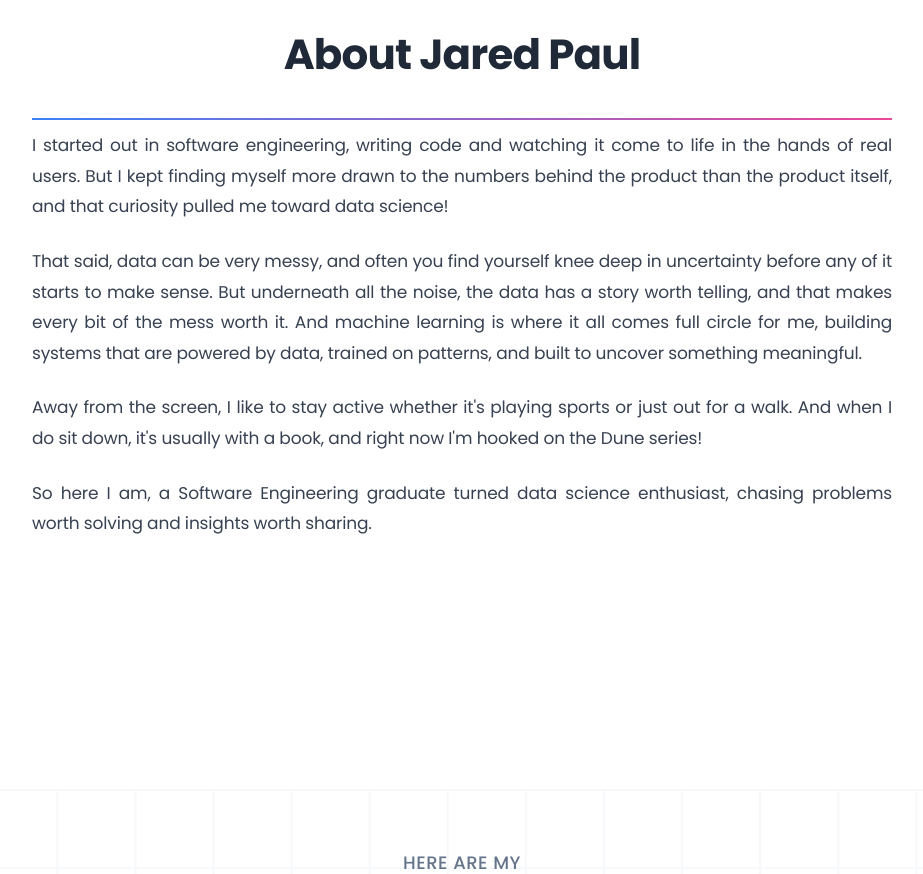
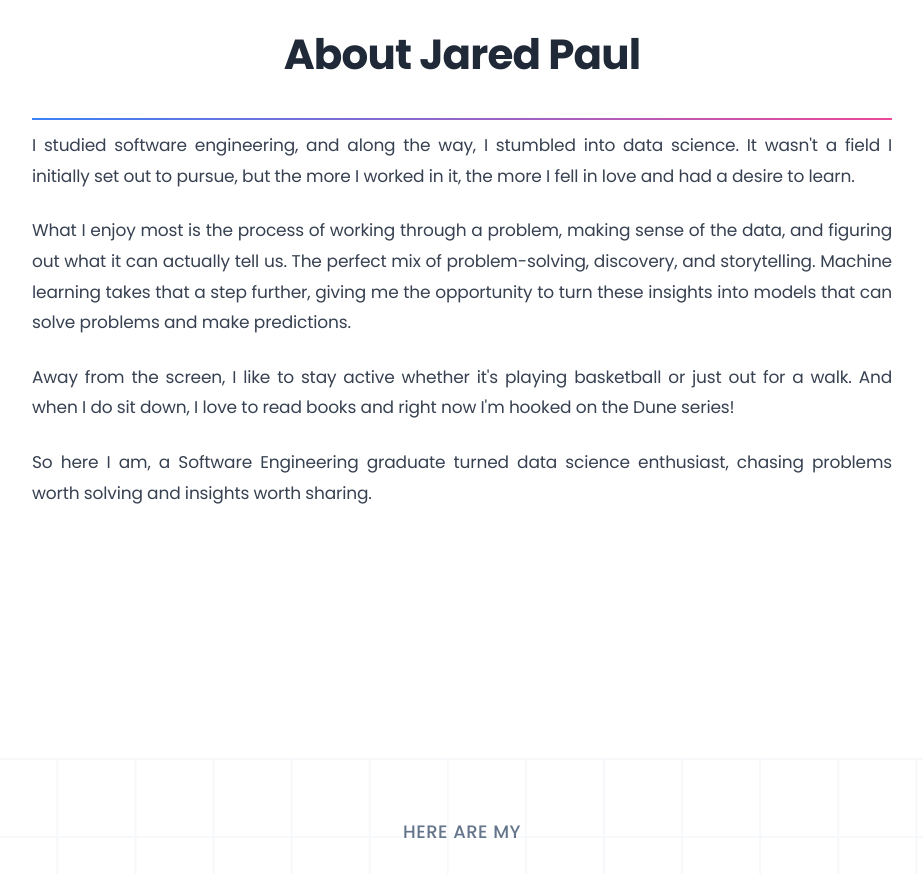
Before and after one commit to jrpaul08/portfolio, a React (Create React App) app: page / in a window 1280 px wide. Shown: the part 826-1700 px from the top of the page, without its empty margins (178-1101 px from the left). Built offline with nearby package versions, Linux system fonts and the light colour scheme.

Commit message:
update about me text

```diff
--- a/src/components/About/About.tsx
+++ b/src/components/About/About.tsx
@@ -11,13 +11,13 @@ const About: React.FC = () => {
           <hr className="gradient-line" />
           <div className="about-text">
             <p>
-              I started out in software engineering, writing code and watching it come to life in the hands of real users. But I kept finding myself more drawn to the numbers behind the product than the product itself, and that curiosity pulled me toward data science!
+              I studied software engineering, and along the way, I stumbled into data science. It wasn't a field I initially set out to pursue, but the more I worked in it, the more I fell in love and had a desire to learn.
             </p>
             <p>
-              That said, data can be very messy, and often you find yourself knee deep in uncertainty before any of it starts to make sense. But underneath all the noise, the data has a story worth telling, and that makes every bit of the mess worth it. And machine learning is where it all comes full circle for me, building systems that are powered by data, trained on patterns, and built to uncover something meaningful.
+              What I enjoy most is the process of working through a problem, making sense of the data, and figuring out what it can actually tell us. The perfect mix of problem-solving, discovery, and storytelling. Machine learning takes that a step further, giving me the opportunity to turn these insights into models that can solve problems and make predictions.
             </p>
             <p>
-              Away from the screen, I like to stay active whether it's playing sports or just out for a walk. And when I do sit down, it's usually with a book, and right now I'm hooked on the Dune series!
+              Away from the screen, I like to stay active whether it's playing basketball or just out for a walk. And when I do sit down, I love to read books and right now I'm hooked on the Dune series!
             </p>
             <p>
               So here I am, a Software Engineering graduate turned data science enthusiast, chasing problems worth solving and insights worth sharing.
```
